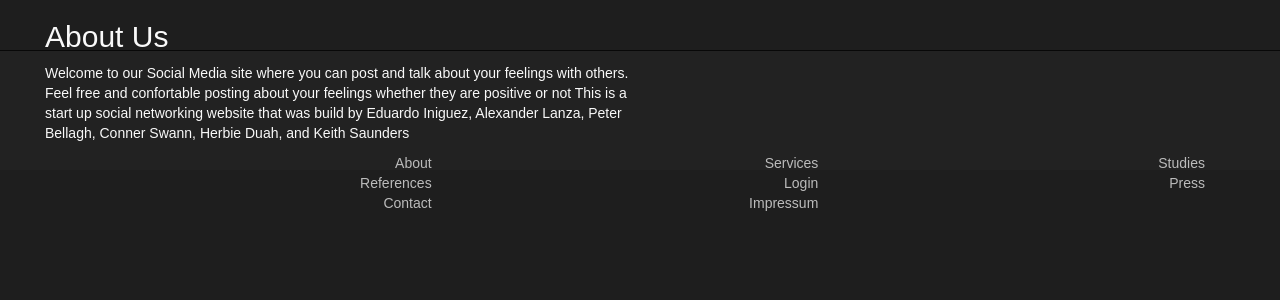
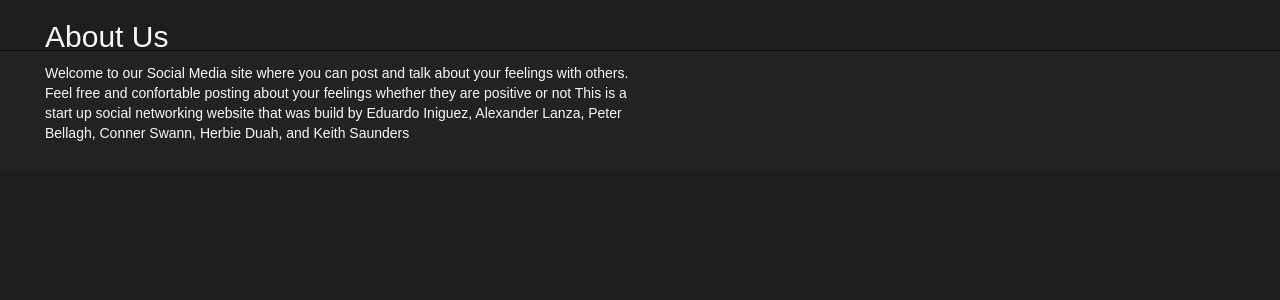
Before and after one commit to yourbuddyconner/CS399-social, a Django app: page /about in a window 1280 px wide. Shown: the part 51-351 px from the top of the page. Run offline with Django 3.2, Linux system fonts and the light colour scheme; some libraries are stand-ins or nearby versions; some web fonts are replaced.

Commit message:
added more stylings on the pages

```diff
--- a/app/static/css/styles.css
+++ b/app/static/css/styles.css
@@ -125,9 +125,13 @@ a {
     background-color:#3b3b3b;
     padding-top:0;
   }
+  .nav {
+   background: rgba(255, 255, 255, 0.7);
+  }
   #sidebar .nav>li {
     color: #ddd;
     background: linear-gradient(#3E3E3E, #383838);
+
     border-top: 1px solid #484848;
     border-bottom: 1px solid #2E2E2E;
     padding-left:10px;
--- a/app/templates/base.html
+++ b/app/templates/base.html
@@ -31,7 +31,8 @@
             <!-- main right col -->
             <div class="column col-sm-11 col-xs-11" id="main">
                 <!-- top nav -->
-                <nav class="navbar navbar-inverse navbar-fixed-top" role="navigation">
+
+                <nav class="navbar navbar-inverse navbar-fixed-top " role="navigation">
 
                     <div class="navbar-header">
                       <button class="navbar-toggle" type="button" data-toggle="collapse" data-target=".navbar-collapse">
@@ -43,7 +44,8 @@
 					  <a class="navbar-brand" href="/"><b>fmlbook</b></a>
 
                     </div>
-                    <nav class="collapse navbar-collapse" role="navigation">
+
+                    <nav class="collapse navbar-collapse feednavbar" role="navigation">
                     <form class="navbar-form navbar-left">
                         <div class="input-group input-group-sm" style="max-width:360px;">
                           <input type="text" class="form-control" placeholder="Search" name="srch-term" id="srch-term">
@@ -87,6 +89,7 @@
                       </li>
                     </ul>
                     </nav>
+
                 </nav>
                 <!-- /top nav -->
                 <div class="main-content col-sm-9">
@@ -100,36 +103,7 @@
 
     <!-- Footer -->
     <footer>
-<div class="container">
-        <div class="row">
-          <ul class="list-unstyled text-right">
-            <li class="col-sm-4 col-xs-6">
-              <a href="#">About</a>
-            </li>
-            <li class="col-sm-4 col-xs-6">
-              <a href="#">Services</a>
-            </li>
-            <li class="col-sm-4 col-xs-6">
-              <a href="#">Studies</a>
-            </li>
-            <li class="col-sm-4 col-xs-6">
-              <a href="#">References</a>
-            </li>
-            <li class="col-sm-4 col-xs-6">
-              <a href="#">Login</a>
-            </li>
-           <li class="col-sm-4 col-xs-6">
-              <a href="#">Press</a>
-            </li>
-            <li class="col-sm-4 col-xs-6">
-              <a href="#">Contact</a>
-            </li>
-            <li class="col-sm-4 col-xs-6">
-              <a href="#">Impressum</a>
-            </li>
-          </ul>
-    </div><!--/row-->
-    </div><!--/container-->
+
     </footer>
 
     <!-- Scripts -->
--- a/app/templates/basesplash.html
+++ b/app/templates/basesplash.html
@@ -14,7 +14,7 @@
     <link href="static/css/bootstrap.css" rel="stylesheet">
 
     <!-- Custom styles for this template -->
-    <link href="static/css/main.css" rel="stylesheet">
+    <link href="static/css/styles.css" rel="stylesheet">
 
     <!-- Fonts from Google Fonts -->
 	<link href='http://fonts.googleapis.com/css?family=Lato:300,400,900' rel='stylesheet' type='text/css'>
--- a/app/templates/login.html
+++ b/app/templates/login.html
@@ -4,7 +4,7 @@
 <div id="headerwrap">
 		<div class="container">
 			<div class="row">
-				<div class="col-md-12 col-md-offset-2">
+				<div class="col-md-6 col-md-offset-2">
 
                                      <h2>Share your struggles with the world around you on FMLBook</h2>
                                     <!-- add image to splash page -->
@@ -12,7 +12,7 @@
 				</div>
 			</div>
 			<div class="row">
-				<div class="col-md-12 col-md-offset-2">
+				<div class="col-md-6 col-md-offset-2">
 
 				{% if messages %}
 				<div class="alert alert-danger" role="alert">
--- a/app/templates/splash.html
+++ b/app/templates/splash.html
@@ -21,7 +21,7 @@
 <div id="headerwrap">
 		<div class="container">
 			<div class="row">
-				<div class="col-md-12 col-md-offset-2">
+				<div class="col-md-6 col-md-offset-2">
 
                                      <h2>Share your struggles with the world around you on FMLBook</h2>
                                     <!-- add image to splash page -->
@@ -29,7 +29,7 @@
 				</div>
 			</div>
 			<div class="row">
-				<div class="col-md-12 col-md-offset-2">
+				<div class="col-md-6 col-md-offset-2">
 
 					<h1>Sign Up</h1><span><h2>It's free and always will be.</h2></span>
 
```
